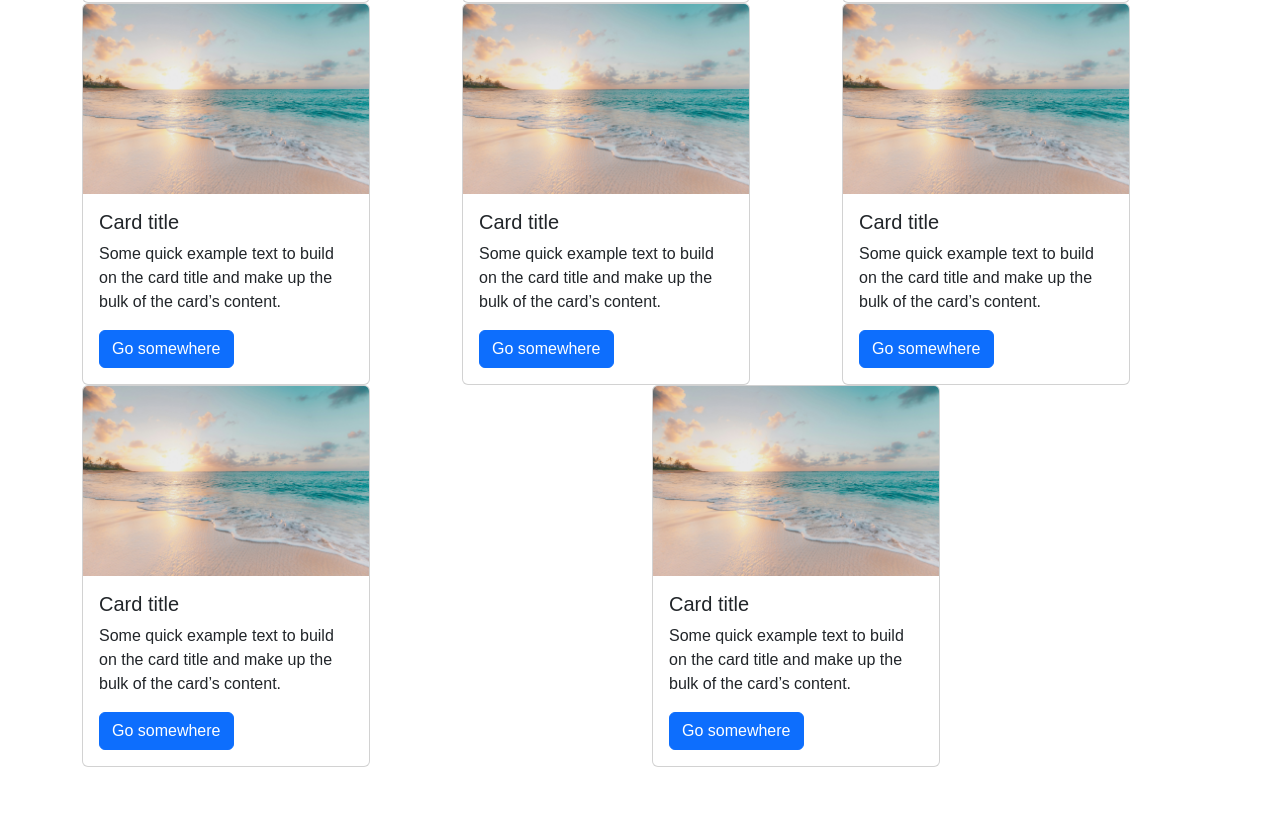
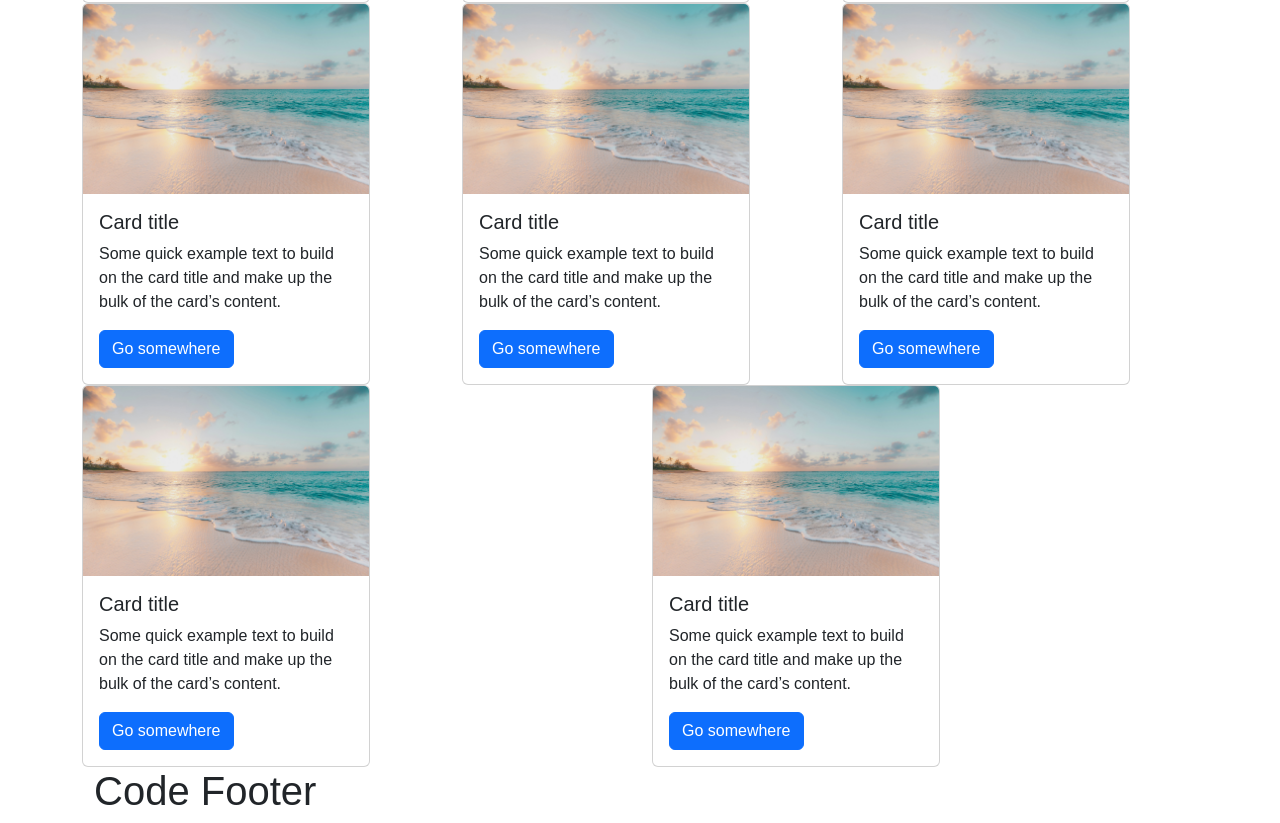
Before and after one commit to Xhoel1234/EmriProjekt, a plain HTML site: page index.html in a window 1280 px wide. Shown: the part 841-1664 px from the top of the page. Before the commit the page ends 1608 px from the top, so only its background shows below. Drawn offline with nearby package versions, Linux system fonts and the light colour scheme.

Commit message:
rename & add

```diff
--- a/home.html
+++ b/index.html
@@ -145,6 +145,10 @@
 </div>
             </div>
         </div>
+        <!-- Nis footer -->
+         <footer class="container">
+         <h1>Code Footer</h1>
+         </footer>
 
 
     <!-- JS Bootstrap -->
```
Also changed, not shown: 1 other file.
